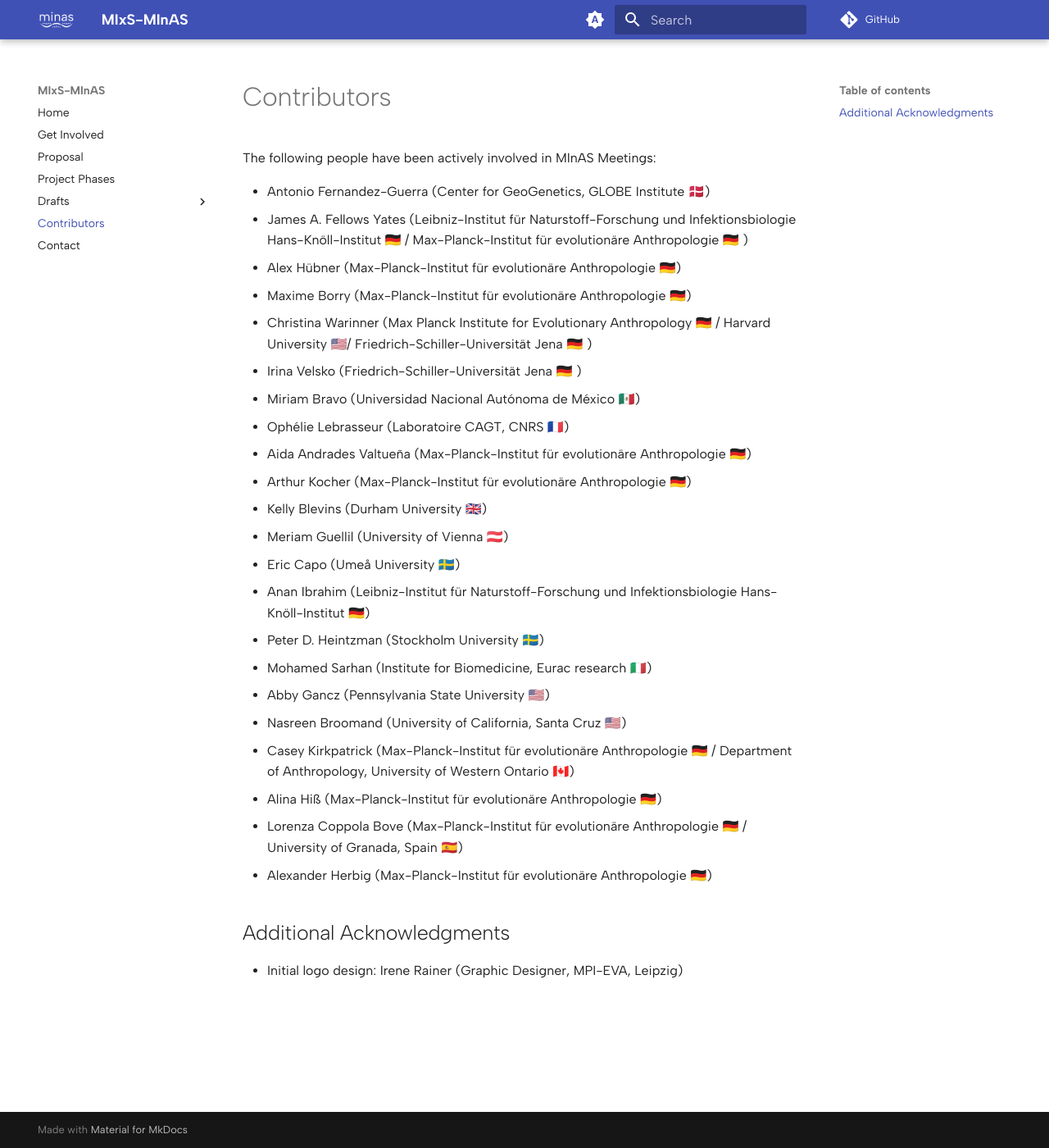
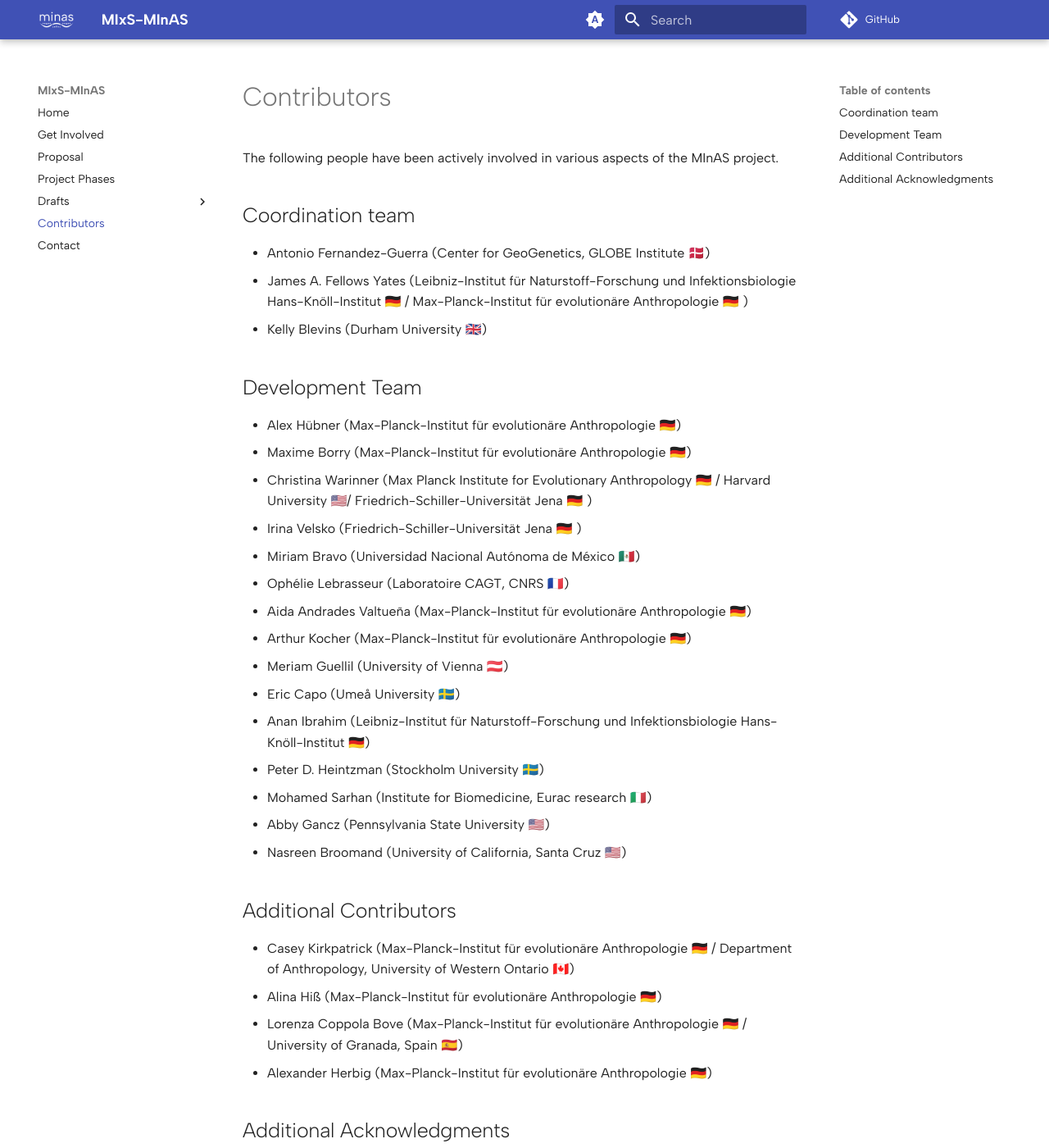
Before and after one commit to MIxS-MInAS/MIxS-MInAS.github.io, an MkDocs documentation site: the page built from docs/contributors.md, in a window 1280 px wide and 1400 px high. Shown: the whole window at 82% size. Built offline with MkDocs 1.6.1 and Material for MkDocs 9.7.7, drawn with Linux system fonts in a browser that asks for light colours; comment, search, counter and statistics services are not loaded.

Commit message:
Add Kelly to coordination team and restructure contributors

```diff
--- a/docs/contributors.md
+++ b/docs/contributors.md
@@ -1,9 +1,15 @@
 # Contributors
 
-The following people have been actively involved in MInAS Meetings:
+The following people have been actively involved in various aspects of the MInAS project.
+
+## Coordination team
 
 - Antonio Fernandez-Guerra (Center for GeoGenetics, GLOBE Institute 🇩🇰)
 - James A. Fellows Yates (Leibniz-Institut für Naturstoff-Forschung und Infektionsbiologie Hans-Knöll-Institut 🇩🇪 / Max-Planck-Institut für evolutionäre Anthropologie 🇩🇪 )
+- Kelly Blevins (Durham University 🇬🇧)
+
+## Development Team
+
 - Alex Hübner (Max-Planck-Institut für evolutionäre Anthropologie 🇩🇪)
 - Maxime Borry (Max-Planck-Institut für evolutionäre Anthropologie 🇩🇪)
 - Christina Warinner (Max Planck Institute for Evolutionary Anthropology 🇩🇪 / Harvard University 🇺🇲/ Friedrich-Schiller-Universität Jena 🇩🇪 )
@@ -20,6 +25,9 @@
 - Mohamed Sarhan (Institute for Biomedicine, Eurac research 🇮🇹)
 - Abby Gancz (Pennsylvania State University 🇺🇲)
 - Nasreen Broomand (University of California, Santa Cruz 🇺🇲)
+
+## Additional Contributors
+
 - Casey Kirkpatrick (Max-Planck-Institut für evolutionäre Anthropologie 🇩🇪 / Department of Anthropology, University of Western Ontario 🇨🇦)
 - Alina Hiß (Max-Planck-Institut für evolutionäre Anthropologie 🇩🇪)
 - Lorenza Coppola Bove (Max-Planck-Institut für evolutionäre Anthropologie 🇩🇪 / University of Granada, Spain 🇪🇸)
```
Also changed, not shown: other parts of docs/contributors.md (+0 -1 lines), docs/assets/images/logos/minas-logo-full-name.svg.
